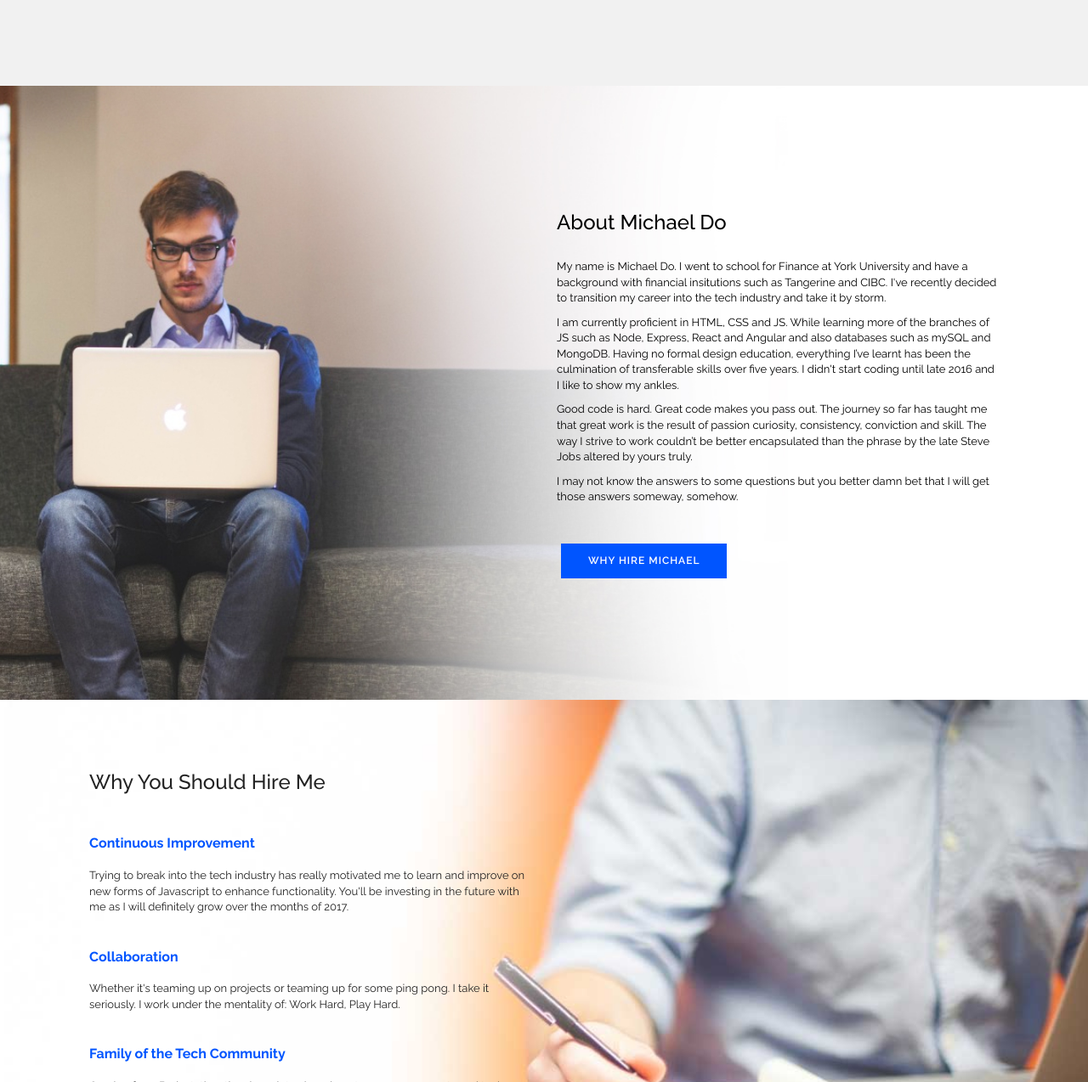
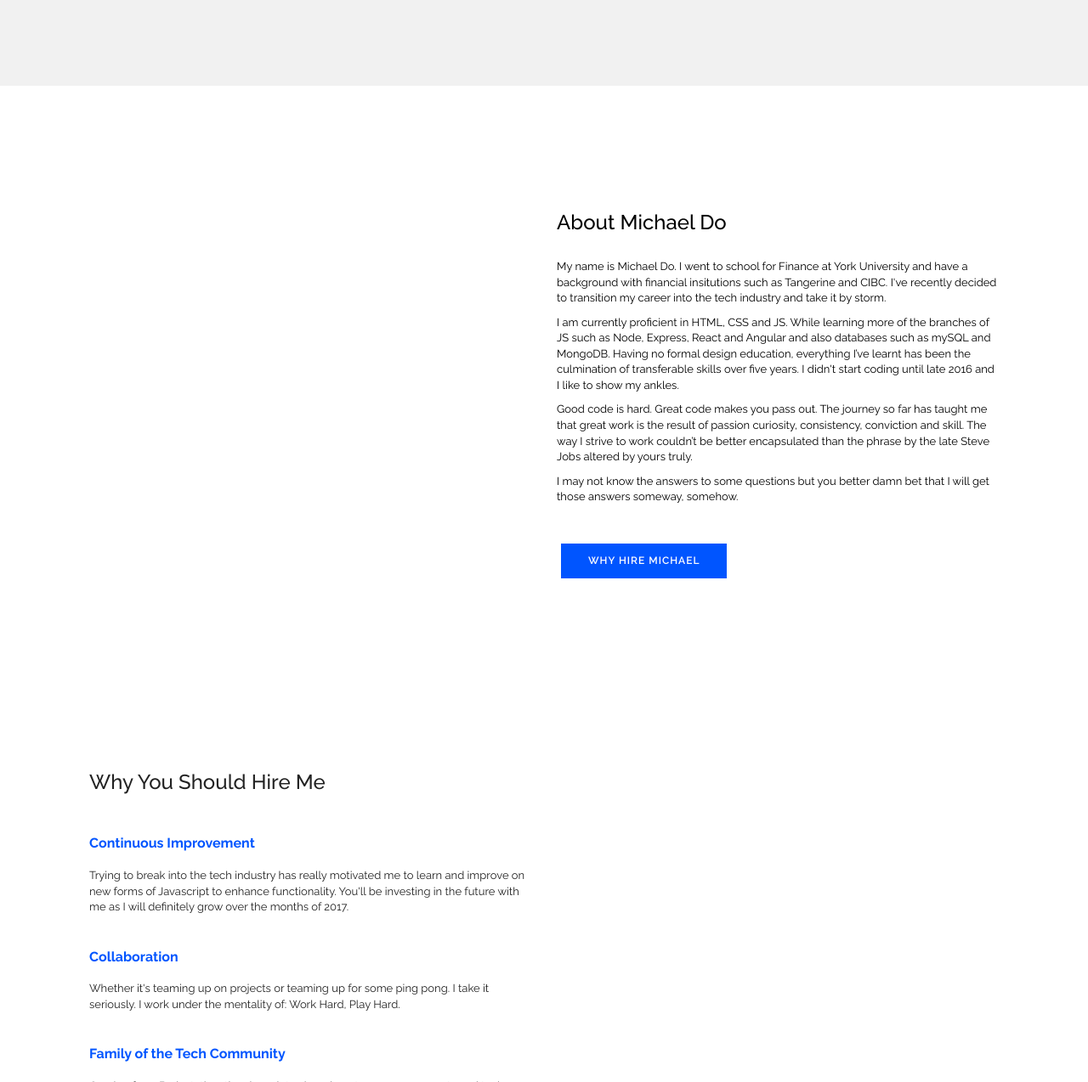
Before and after one commit to domicha/domicha.github.io, a plain HTML site: page index.html in a window 1280 px wide. Shown: the part 1606-2880 px from the top of the page at 85% size. Drawn offline with nearby package versions, Linux system fonts and the light colour scheme.

Commit message:
push styles

```diff
--- a/css/style.css
+++ b/css/style.css
@@ -224,7 +224,7 @@ ul.cat.list-inline li a:hover{
 .nopadding{ padding:  0;}
 
 #tf-about{
-	background: url(../img/07.jpg);
+	/*background: url(../img/07.jpg);*/
 	background-size: cover;
 	background-position: center;
 	background-attachment: scroll;
@@ -239,7 +239,7 @@ ul.cat.list-inline li a:hover{
 }
 
 #tf-why-me{
-	background: url(../img/10.jpg);
+	/*background: url(../img/10.jpg);*/
 	background-size: cover;
 	background-position: center;
 	background-attachment: scroll;
```
